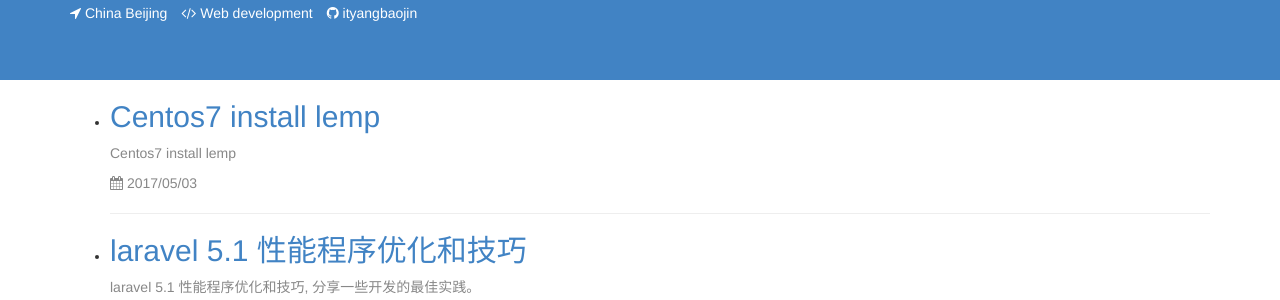
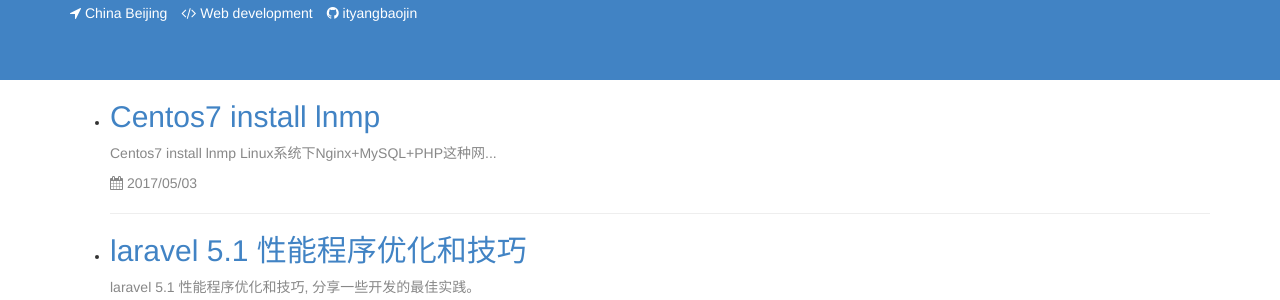
Before and after one commit to ityangbaojin/ityangbaojin.github.io, a Jekyll site: the page built from index.html, in a window 1280 px wide. Shown: the part 171-471 px from the top of the page. Built offline with Jekyll 4.4.1, drawn with Linux system fonts in a browser that asks for light colours; the list of posts is cut into pages by our own code.

Commit message:
add Centos7 install lemp...

```diff
--- a/_posts/2017-05-03-lemp.md
+++ b/_posts/2017-05-03-lnmp.md
@@ -1,7 +1,7 @@
 ---
 layout: post
-title:  "Centos7 install lemp"
-excerpt: "Centos7 install lemp"
+title:  "Centos7 install lnmp"
+excerpt: "Centos7 install lnmp Linux系统下Nginx+MySQL+PHP这种网站服务器架构。"
 date:   2017-05-03
 author: ityangbaojin
 ---
```
